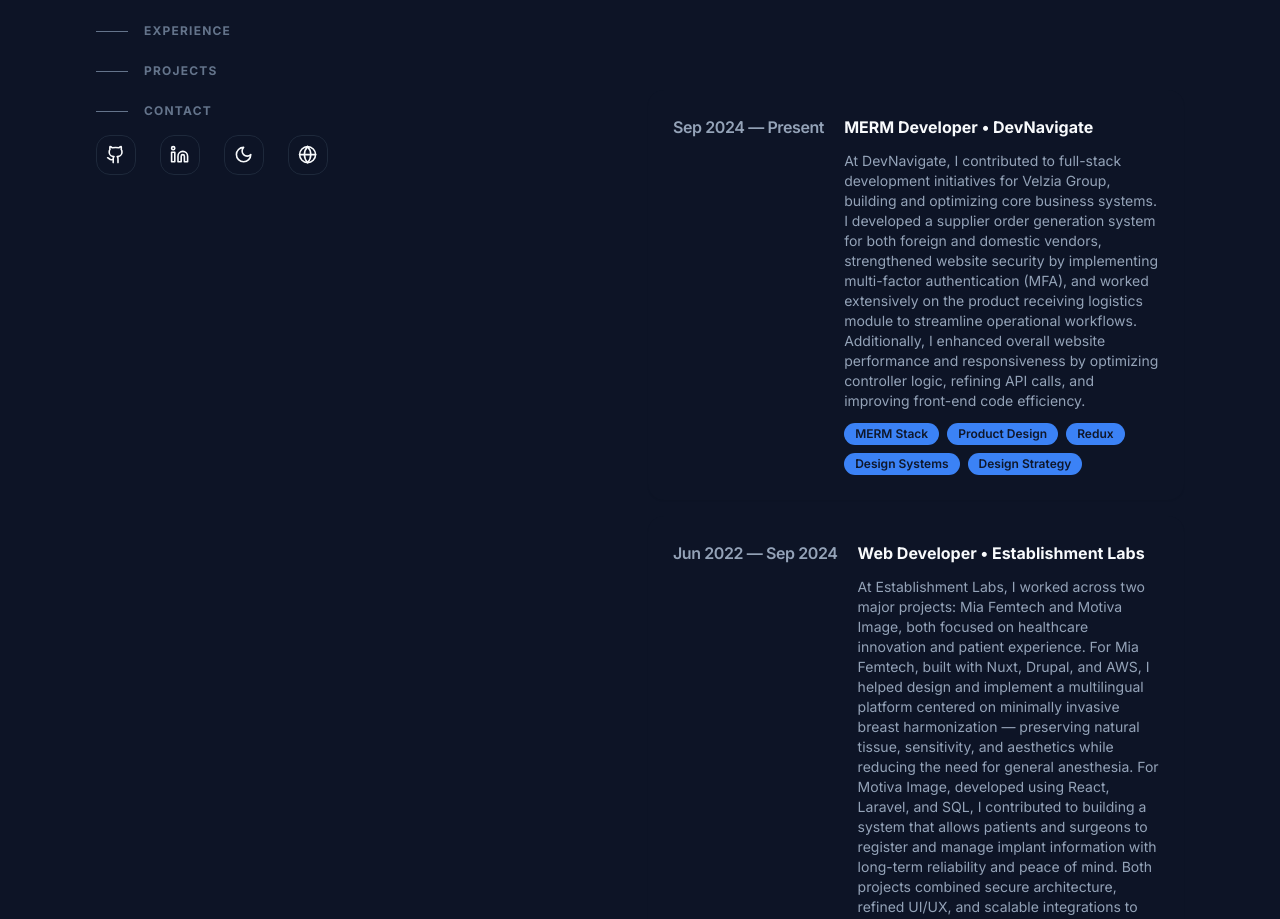
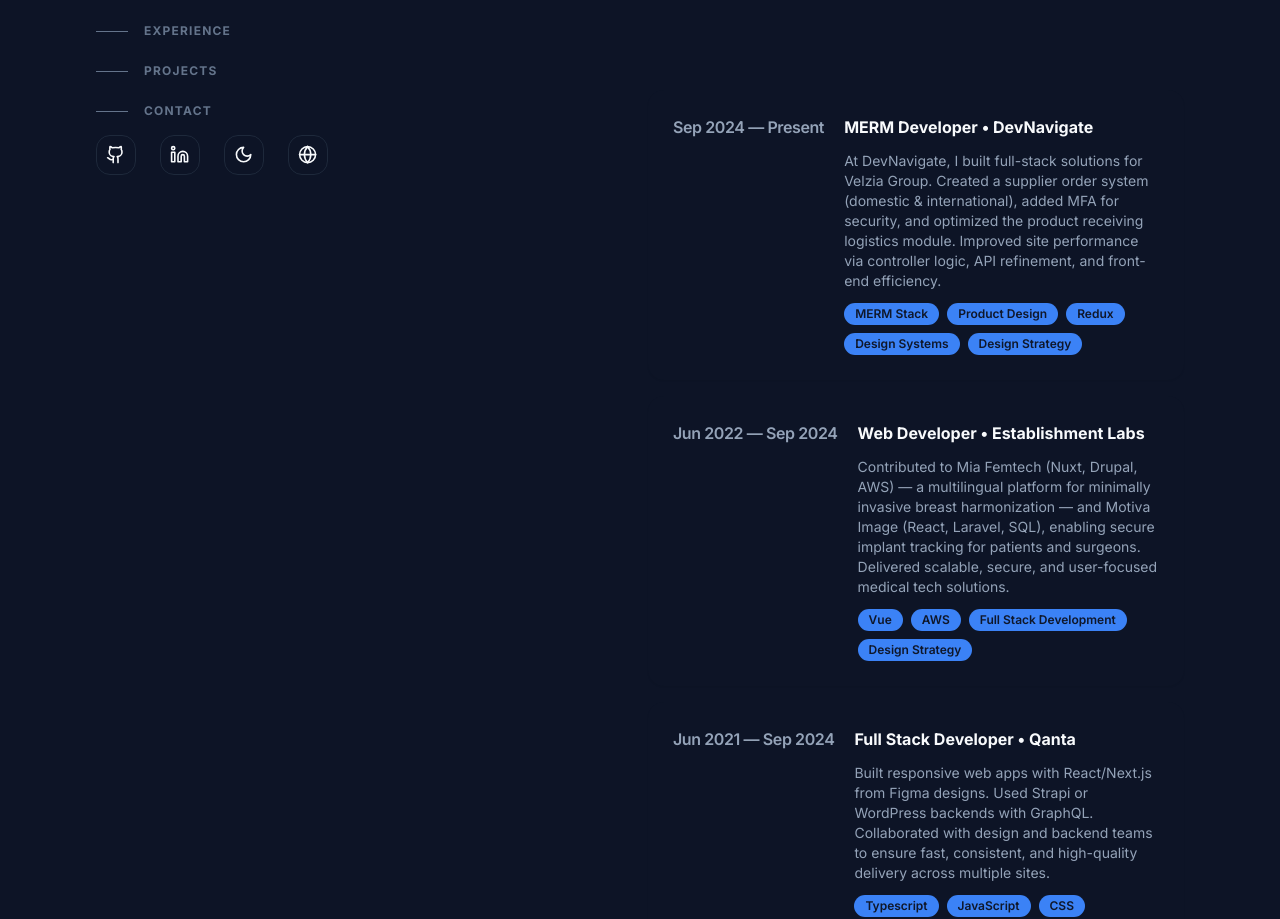
Before and after one commit to Angstromico/Portfolio-Next-Brit, a Next.js app: page / in a window 1280 px wide. Shown: the part 580-1499 px from the top of the page. Built offline with nearby package versions, Linux system fonts and the light colour scheme.

Commit message:
feat: Reduce experience text

```diff
--- a/translations/modeToggle.ts
+++ b/translations/modeToggle.ts
@@ -110,7 +110,7 @@
       place: 'DevNavigate',
       previousPositions: [''],
       description:
-        'At DevNavigate, I contributed to full-stack development initiatives for Velzia Group, building and optimizing core business systems. I developed a supplier order generation system for both foreign and domestic vendors, strengthened website security by implementing multi-factor authentication (MFA), and worked extensively on the product receiving logistics module to streamline operational workflows. Additionally, I enhanced overall website performance and responsiveness by optimizing controller logic, refining API calls, and improving front-end code efficiency.',
+        'At DevNavigate, I built full-stack solutions for Velzia Group. Created a supplier order system (domestic & international), added MFA for security, and optimized the product receiving logistics module. Improved site performance via controller logic, API refinement, and front-end efficiency.',
       skills: [
         'MERM Stack',
         'Product Design',
@@ -124,11 +124,8 @@
       currentPosition: 'Web Developer',
       place: 'Establishment Labs',
       previousPositions: [''],
-      description: `At Establishment Labs, I worked across two major projects: Mia Femtech and Motiva Image, both focused on healthcare innovation and patient experience.
-
-For Mia Femtech, built with Nuxt, Drupal, and AWS, I helped design and implement a multilingual platform centered on minimally invasive breast harmonization — preserving natural tissue, sensitivity, and aesthetics while reducing the need for general anesthesia.
-
-For Motiva Image, developed using React, Laravel, and SQL, I contributed to building a system that allows patients and surgeons to register and manage implant information with long-term reliability and peace of mind. Both projects combined secure architecture, refined UI/UX, and scalable integrations to support a global audience in the medical technology space.`,
+      description:
+        'Contributed to Mia Femtech (Nuxt, Drupal, AWS) — a multilingual platform for minimally invasive breast harmonization — and Motiva Image (React, Laravel, SQL), enabling secure implant tracking for patients and surgeons. Delivered scalable, secure, and user-focused medical tech solutions.',
       skills: ['Vue', 'AWS', 'Full Stack Development', 'Design Strategy'],
     },
     {
@@ -137,7 +134,7 @@
       place: 'Qanta',
       previousPositions: [''],
       description:
-        'At Qanta, I focused on building modern, responsive web applications using React and Next.js, translating detailed Figma designs into pixel-perfect, high-performance interfaces. Depending on each project’s needs, I worked with Strapi or WordPress on the backend and integrated GraphQL for efficient data communication. I also collaborated closely with designers and backend teams to ensure smooth content management workflows, fast page performance, and consistent design execution across multiple sites.',
+        'Built responsive web apps with React/Next.js from Figma designs. Used Strapi or WordPress backends with GraphQL. Collaborated with design and backend teams to ensure fast, consistent, and high-quality delivery across multiple sites.',
       skills: [
         'Typescript',
         'JavaScript',
@@ -162,7 +159,7 @@
       place: 'DevNavigate',
       previousPositions: [''],
       description:
-        'En DevNavigate, contribuí a iniciativas de desarrollo full-stack para Velzia Group, construyendo y optimizando sistemas centrales de negocio. Desarrollé un sistema de generación de pedidos a proveedores tanto extranjeros como nacionales, fortalecí la seguridad del sitio web implementando autenticación multifactor (MFA) y trabajé extensamente en el módulo de logística de recepción de productos para agilizar los flujos de trabajo operativos. Además, mejoré el rendimiento general y la capacidad de respuesta del sitio web optimizando la lógica del controlador, refinando las llamadas a la API y mejorando la eficiencia del código front-end.',
+        'En DevNavigate, desarrollé soluciones full-stack para Velzia Group. Implementé un sistema de pedidos a proveedores (nacionales e internacionales), agregué MFA para seguridad y optimicé el módulo de recepción de productos. Mejoré el rendimiento del sitio refinando controladores, APIs y código front-end.',
       skills: [
         'Stack MERM',
         'Diseño de Producto',
@@ -176,11 +173,8 @@
       currentPosition: 'Desarrollador Web',
       place: 'Establishment Labs',
       previousPositions: [''],
-      description: `En Establishment Labs, trabajé en dos proyectos principales: Mia Femtech y Motiva Image, ambos enfocados en la innovación en la atención médica y la experiencia del paciente.
-
-Para Mia Femtech, construido con Nuxt, Drupal y AWS, ayudé a diseñar e implementar una plataforma multilingüe centrada en la armonización mamaria mínimamente invasiva, preservando el tejido natural, la sensibilidad y la estética, al mismo tiempo que se reducía la necesidad de anestesia general.
-
-Para Motiva Image, desarrollado utilizando React, Laravel y SQL, contribuí a construir un sistema que permite a los pacientes y cirujanos registrar y gestionar la información de los implantes con fiabilidad a largo plazo y tranquilidad. Ambos proyectos combinaron arquitectura segura, UI/UX refinada e integraciones escalables para dar soporte a una audiencia global en el espacio de la tecnología médica.`,
+      description:
+        'Trabajé en Mia Femtech (Nuxt, Drupal, AWS) — plataforma multilingüe para armonización mamaria mínimamente invasiva — y Motiva Image (React, Laravel, SQL), para registro seguro de implantes. Entregué soluciones médicas escalables y centradas en el usuario.',
       skills: ['Vue', 'AWS', 'Desarrollo Full Stack', 'Estrategia de Diseño'],
     },
     {
@@ -189,7 +183,7 @@
       place: 'Qanta',
       previousPositions: [''],
       description:
-        'En Qanta, me centré en la construcción de aplicaciones web modernas y responsivas utilizando React y Next.js, traduciendo diseños detallados de Figma en interfaces de alto rendimiento y píxel-perfectos. Dependiendo de las necesidades de cada proyecto, trabajé con Strapi o WordPress en el backend e integré GraphQL para una comunicación de datos eficiente. También colaboré estrechamente con diseñadores y equipos de backend para asegurar flujos de trabajo de gestión de contenido fluidos, rápido rendimiento de la página y ejecución de diseño consistente en múltiples sitios.',
+        'Construí aplicaciones web responsivas con React/Next.js a partir de diseños en Figma. Usé Strapi o WordPress con GraphQL. Colaboré con equipos de diseño y backend para garantizar rendimiento, consistencia y calidad en múltiples proyectos.',
       skills: [
         'Typescript',
         'JavaScript',
@@ -207,7 +201,7 @@
       ],
     },
   ],
-}
+} //You can reduce the amount of text in the descriptions while maintaining the essence? I feel this part is a bit long.
 
 export const projectsTranslations = {
   en: [
```
